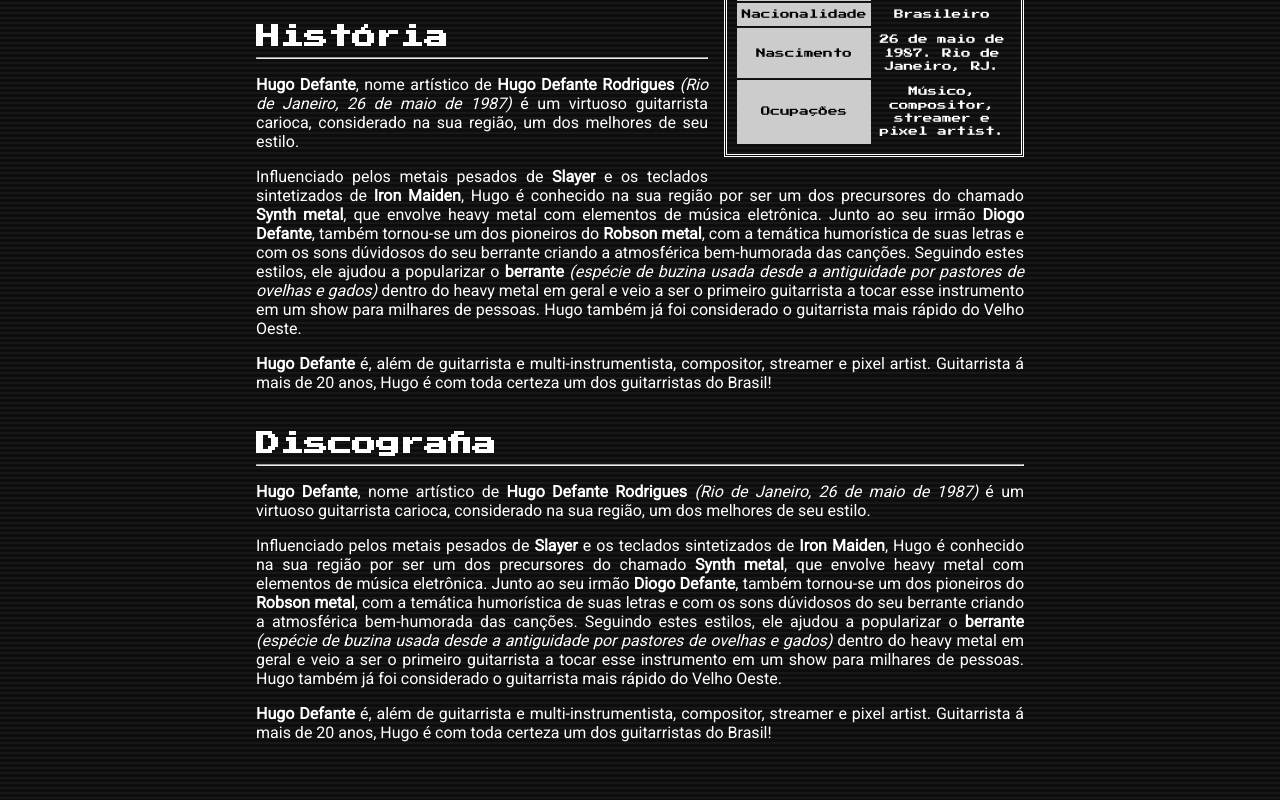
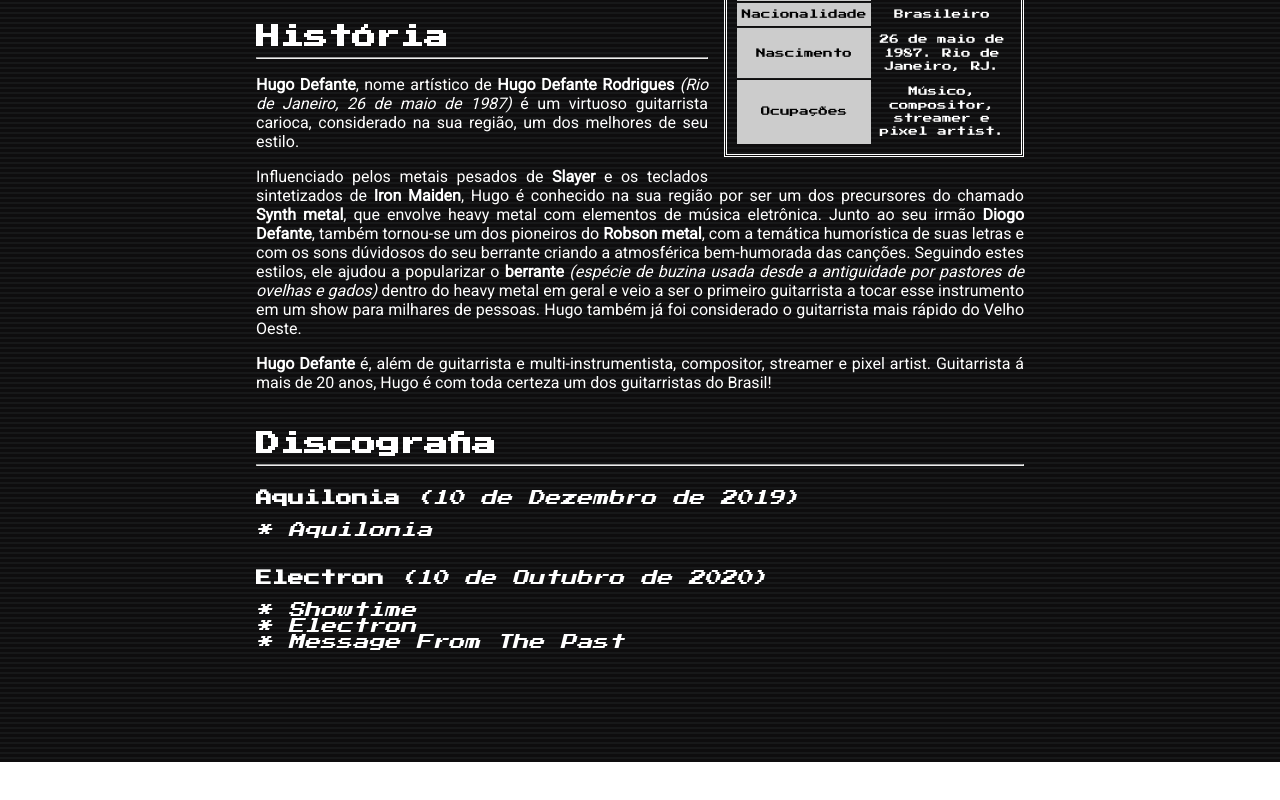
Before and after one commit to jeanwisotscki/friend, a Next.js app: page /wikihugo in a window 1280 px wide. Shown: the part 616-1416 px from the top of the page. After the commit the page ends 1378 px from the top, so only its background shows below. Built offline with nearby package versions, Linux system fonts and the light colour scheme.

Commit message:
refactor: adiconado conteúdo da seção discografia

```diff
--- a/src/pages/wikihugo/index.tsx
+++ b/src/pages/wikihugo/index.tsx
@@ -128,43 +128,41 @@ export default function WikiHugo() {
             </p>
 
             {/**********************************************/}
-
-            <h2>Discografia</h2>
-            <hr />
-            <p>
-              <strong>Hugo Defante</strong>, nome artístico de{" "}
-              <strong>Hugo Defante Rodrigues</strong>{" "}
-              <i> (Rio de Janeiro, 26 de maio de 1987)</i> é um virtuoso
-              guitarrista carioca, considerado na sua região, um dos melhores de
-              seu estilo.
-            </p>
-
-            <p>
-              Influenciado pelos metais pesados de <strong>Slayer</strong> e os
-              teclados sintetizados de <strong>Iron Maiden</strong>, Hugo é
-              conhecido na sua região por ser um dos precursores do chamado{" "}
-              <strong>Synth metal</strong>, que envolve heavy metal com
-              elementos de música eletrônica. Junto ao seu irmão{" "}
-              <strong>Diogo Defante</strong>, também tornou-se um dos pioneiros
-              do <strong>Robson metal</strong>, com a temática humorística de
-              suas letras e com os sons dúvidosos do seu berrante criando a
-              atmosférica bem-humorada das canções. Seguindo estes estilos, ele
-              ajudou a popularizar o <strong>berrante</strong>{" "}
-              <i>
-                (espécie de buzina usada desde a antiguidade por pastores de
-                ovelhas e gados)
-              </i>{" "}
-              dentro do heavy metal em geral e veio a ser o primeiro guitarrista
-              a tocar esse instrumento em um show para milhares de pessoas. Hugo
-              também já foi considerado o guitarrista mais rápido do Velho
-              Oeste.
-            </p>
-            <p>
-              <strong>Hugo Defante</strong> é, além de guitarrista e
-              multi-instrumentista, compositor, streamer e pixel artist.
-              Guitarrista á mais de 20 anos, Hugo é com toda certeza um dos
-              guitarristas do Brasil!
-            </p>
+            <section>
+              <h2>Discografia</h2>
+              <hr />
+              <br />
+              <div>
+                <strong>Aquilonia </strong>
+                <i>(10 de Dezembro de 2019)</i>
+                <br />
+                <br />
+                <ul>
+                  <li>
+                    <i>* Aquilonia</i>
+                  </li>
+                </ul>
+              </div>
+              <br />
+              <br />
+              <div>
+                <strong>Electron </strong>
+                <i>(10 de Outubro de 2020)</i>
+                <br />
+                <br />
+                <ul>
+                  <li>
+                    <i>* Showtime</i>
+                  </li>
+                  <li>
+                    <i>* Electron</i>
+                  </li>
+                  <li>
+                    <i>* Message From The Past</i>
+                  </li>
+                </ul>
+              </div>
+            </section>
           </Atom.TextContainer>
         </Atom.MainContentWrapper>
       </Atom.Container>
```
